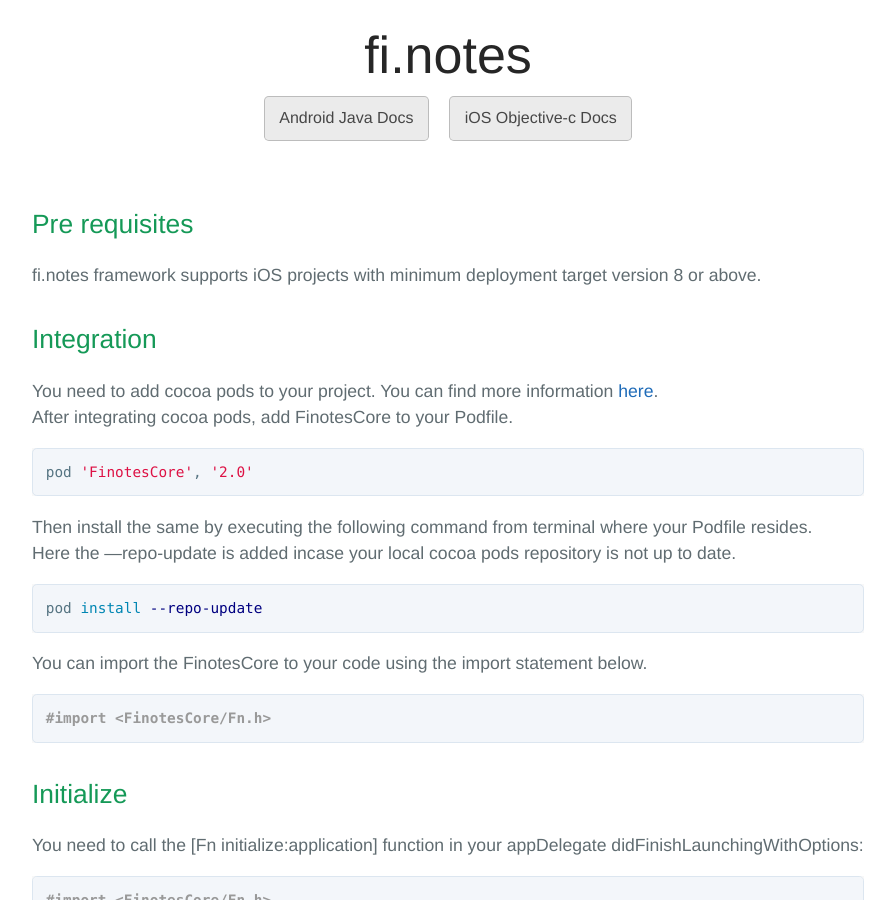
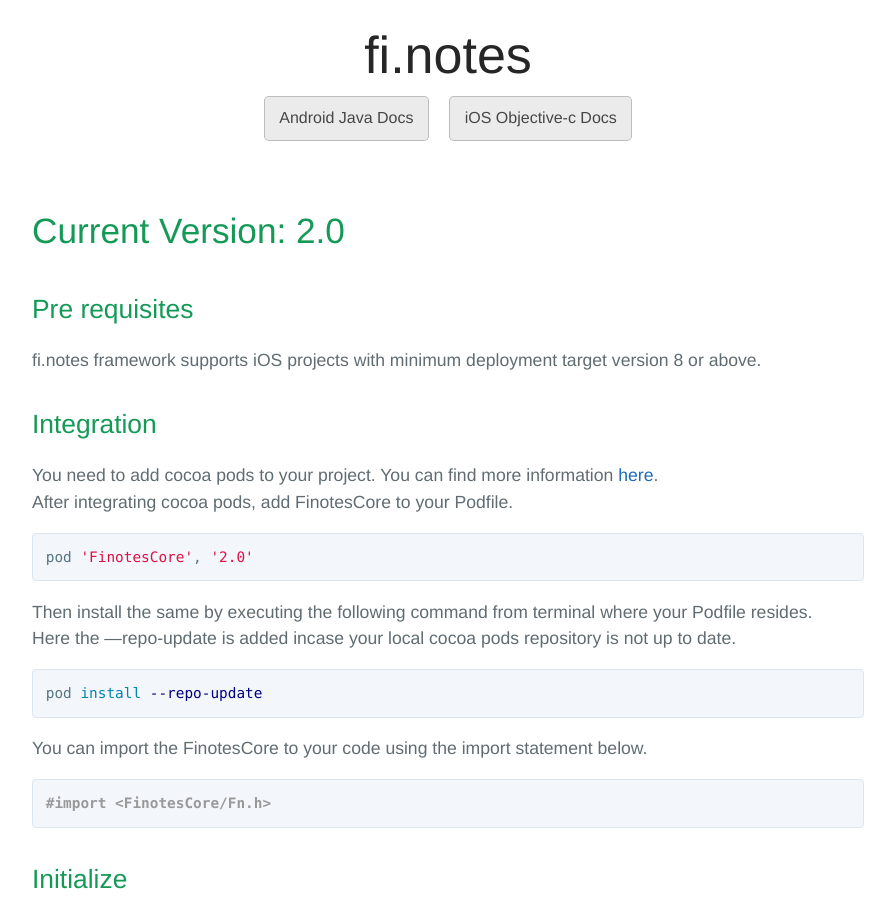
Before and after one commit to finotes/finotes.github.io, a Jekyll site: the page built from _posts/2018-01-19-ios-docs.md, in a window 1280 px wide and 900 px high. Shown: the whole window, without its empty margins (192-1087 px from the left). Built offline with Jekyll 4.4.1, drawn with Linux system fonts in a browser that asks for light colours; some web fonts are replaced.

Commit message:
Update 2018-01-19-ios-docs.md

```diff
--- a/_posts/2018-01-19-ios-docs.md
+++ b/_posts/2018-01-19-ios-docs.md
@@ -2,6 +2,8 @@
 layout: post
 title: "iOS Objective-c Documentation"
 ---
+
+# Current Version: 2.0
 
 ## Pre requisites
 
```
